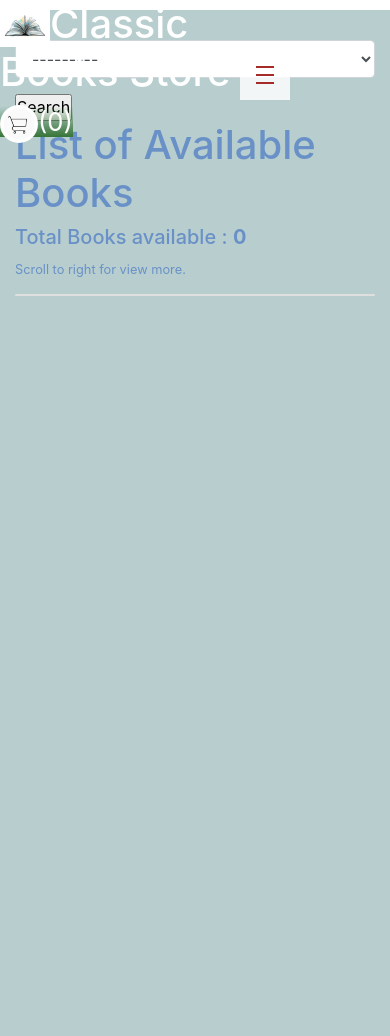
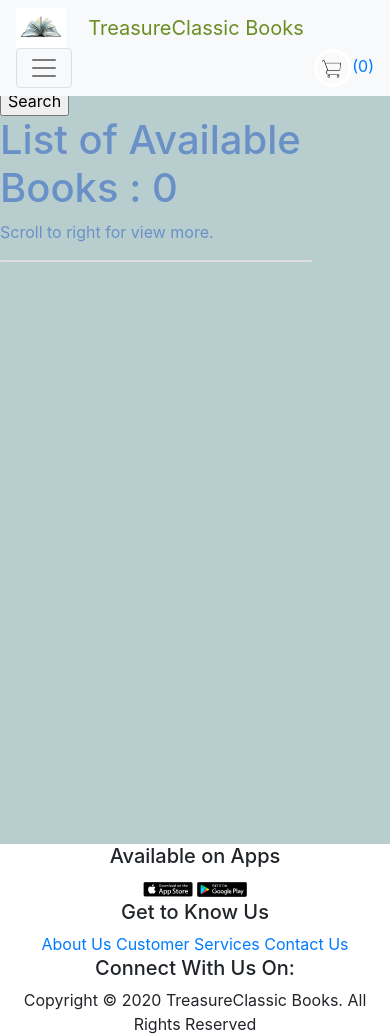
Before and after one commit to Code-Institute-Submissions/assign4-ecommence, a Django app: page /books/all in a window 390 px wide. Before the commit the page ends 296 px from the top, so only its background shows below. Run offline with Django 3.2, Linux system fonts and the light colour scheme; data that the repository does not hold is empty; some libraries are stand-ins or nearby versions.

Commit message:
add flash message on navbar

```diff
--- a/books/templates/books/all_books.template.html
+++ b/books/templates/books/all_books.template.html
@@ -4,16 +4,16 @@
 {%block title%}All Books{%endblock%}
 {%block content%}
 <div id="allbooks">
-    <div class="container">
+        <div class="row">
+            <div class="col-sm-3">
                 <form method="GET">
                     {{form|crispy}}
                     <input type="submit" value="Search">
                 </form>
-
-            <h1>List of Available Books</h1>
-            <h5>Total Books available : <strong>{{number_of_books}}</strong></h5>
-            <small>Scroll to right for view more.</Small>
-            <br/>
+            </div>
+            <div class="col-sm-9">
+                <h1>List of Available Books : {{number_of_books}}</h1>
+                <p>Scroll to right for view more.</p>
                     <div class="card">
                         <div class="scrolling-wrapper-flexbox">
                             {%for book in books%}
@@ -22,7 +22,7 @@
                                 <div class="card-text">
                                     <p><a href="{% url 'view_book' book_id=book.id %}">{{book.title}}</a> </p>
                                     <p>By {{book.authors}}</p>
-                                <p>${{book.cost}}    <a class="btn btn-primary btn-sm" href="{% url 'add_cart' book_id=book.id%}">Add to Cart</a></p>
+                                    <p>${{book.cost}} <a class="btn btn-primary btn-sm" href="{% url 'add_cart' book_id=book.id%}">Add to Cart</a></p>
                                 </div>
                             </div>
                             {%endfor%}
@@ -31,4 +31,6 @@
             </div>
         </div>
 
+</div>
+
 {%endblock%}
--- a/books/templates/books/create_author.template.html
+++ b/books/templates/books/create_author.template.html
@@ -3,7 +3,8 @@
 {%block title%}Author - Create{%endblock%}
 {% load crispy_forms_tags %}
 {%block content%}
-    <div class="container" id="create_author">
+<div class="jumbotron" id="create_author">
+    <div class="container" >
         <h1>Create A New Author</h1>
         <a class="btn btn-info btn-sm" href="{% url 'home' %}">Back</a>
         <form method="POST">
@@ -12,6 +13,6 @@
             <input type="Submit" class="btn btn-primary btn-sm"/>
         </form>
     </div>
-
+</div>
 
 {%endblock%}
--- a/books/templates/books/create_book.template.html
+++ b/books/templates/books/create_book.template.html
@@ -1,6 +1,5 @@
 {% extends 'base.template.html'%}
 {% load crispy_forms_tags %}
-{%load static %}
 {%block title%}Book - Create{%endblock%}
 {%block content%}
     <div class="container" id="create_book">
--- /dev/null
+++ b/static/js/navbar.js
@@ -0,0 +1,6 @@
+$(document).ready(function(){
+    $('.navbar-nav a').click(function(){
+        $('a').removeClass("active");
+        $(this).addClass("active");
+    })
+})
--- a/static/style/styles.css
+++ b/static/style/styles.css
@@ -1,39 +1,35 @@
-*{
-    box-sizing: border-box;
-    padding:0;
+body, html {
+  margin: 0;
+  height: 100%;
+}
+
+/*nav-link color*/
+.nav-link{
+  color:#6B8E23!important;
+}
+/*navbar*/
+.navbar-nav{
+  margin-left: auto;
+
+}
+
+/*footer*/
+.page-footer{
+    text-align: center;
     margin:0;
 }
-body{
-    line-height:1.4;
-}
 
-#right-nav{
-    color:white;
-    padding-right: 155px;
-
-}
-#right-cart{
-   color:white;
-   font-size:1.6rem;
-   background: linear-gradient(180deg,rgba(255,255,255,0) 0%, rgb(53, 116, 53,0.99) 100%);
-}
-.wrapper{
-    max-width: 1000px;
-    margin:auto;
-    overflow: hidden;
-    padding:5px;
-
-}
+/*home page*/
 #home{
+    position: relative;
     height: 100vh;
-    position: relative;
     color:white;
     background-image:url("/static/images/bg-image.jpg");
     background-position: center;
     background-repeat: no-repeat;
     background-size: cover;
 }
-
+/*home center banner*/
 #home .banner-text{
     display:flex;
     flex-direction: column;
@@ -42,154 +38,32 @@ body{
     text-align:center;
     height:100%;
 }
+/*home h1*/
 .banner-text h1{
     font-size: 2.7rem;
     background: linear-gradient(180deg,rgba(255,255,255,0) 0%, rgb(53, 116, 53,0.99) 100%);
 
 }
-
+/*home p*/
 .banner-text p{
     font-size: 1.3rem;
     background: linear-gradient(180deg,rgba(255,255,255,0) 0%, rgb(53, 116, 53,0.99) 100%);
 }
-/*button css*/
+/*home -button css*/
 .btn-area{
     display: inline-block;
     border:none;
     background-color:rgba(255, 255, 255, 0.815);
-    color:brown;
+    color:#6B8E23;
     padding:12px 24px;
     margin-top:16px;
     text-decoration: none;
     transition: opacity 0.4s ease;
 }
+/*effect when mouse on button*/
 .btn-area:hover{
-    opacity: 0.8;
-}
-
-/* navigation*/
-.nav-area{
-    position:fixed;
-    top:0;
-    right:0;
-    z-index:1;
-}
-.nav-area .books-menu{
-    position: absolute;
-    top:50px;
-    right:100px;
-    z-index: 2;
-    cursor: pointer;
-    width:50px;
-    height:50px;
-    opacity:0;
-}
-
-.nav-area .nav-icon{
-    position: absolute;
-    top:50px;
-    right:100px;
-    z-index: 1;
-    width:50px;
-    height:50px;
-    padding:16px;
-    background-color:rgba(255, 255, 255, 0.815);
-    display:flex;
-    align-items: center;
-    justify-content: center;
-}
-.nav-area .nav-icon > div{
-    display: flex;
-    align-items: center;
-    justify-content: center;
-    transition: 0.4s ease;
-    position:  relative;
-    width: 100%;
-    height:2px;
-    background-color: brown;
-}
-.nav-area .nav-icon > div::before,
-.nav-area .nav-icon > div:after{
-    content:'';
-    position: absolute;
-    z-index: 1;
-    top:-8px;
-    width: 100%;
-    height:2px;
-    background-color: brown;
-}
-.nav-area .nav-icon > div:after{
-    top:8px;
-}
-.nav-area .books-menu:checked+ .nav-icon>div{
-    transform: rotate(135deg);
-}
-.nav-area .books-menu:checked+ .nav-icon>div:before,
-.nav-area .books-menu:checked+ .nav-icon>div:after{
-    top:0;
-    transform: rotate(90deg);
-
-}
-.nav-area .books-menu:checked:hover+ .nav-icon>div:{
-    transform: rotate(225deg);
-}
-
-.nav-area .books-menu:checked ~ .nav-menu{
-    visibility: visible;
-
-}
-.nav-area .books-menu:checked ~ .nav-menu >div{
-    transform:scale(1);
-    transition-duration: 0.8s;
-}
-
-.nav-area .books-menu:checked ~ .nav-menu >div>div{
-    opacity: 1;
-    transition:opacity 0.5s ease;
-}
-
-.nav-area .nav-menu{
-    display: flex;
-    align-items:center;
-    justify-content: center;
-    position: fixed;
-    top:0;
-    right:0;
-    width: 100%;
-    height: 100%;
-    visibility: hidden;
-    overflow: hidden;
-}
-.nav-area .nav-menu > div{
-    display: flex;
-    flex:none;
-    align-items:center;
-    justify-content: center;
-    transform: scale(0);
-    transition:0.5s ease;
-    background:rgba(222,183,135, 0.98);
-    border-radius: 50%;
-    width: 200vw;
-    height: 200vh;
-}
-
-.nav-area .nav-menu >div >div{
-    text-align: center;
-    max-width: 90vw;
-    max-height:100vh;
-    opacity: 0;
-    transition:opacity 0.5s ease;
-}
-.nav-area .nav-menu >div >div >ul>li{
-    list-style: none;
+    background-color: #FFDAB9;
     color:brown;
-    font-size: 24px;
-    padding: 16px;
-}
-.nav-area .nav-menu >div >div >ul>li>a{
-    color:inherit;
-    text-decoration: none;
-    transition : color 0.5s ease;
 }
 
 /*all books page*/
@@ -201,8 +75,7 @@ body{
 }
 
 .card {
-  width:100%;
-  margin-top: 15px;
+  width:80%;
 }
 
 .scrolling-wrapper-flexbox {
@@ -216,14 +89,12 @@ body{
 }
 
 .card-body {
-  padding: 5px 8px;
-  margin: 8px;
   border-radius: 5px;
   background: transparent;
 }
 .card-body img{
     width: 350px;
-    height: 60vh;
+    height: 50vh;
 }
 .scrolling-wrapper, .scrolling-wrapper-flexbox {
 
@@ -233,14 +104,11 @@ body{
     display: none;
   }
 }
-#allbooks .container{
-    margin-top: 10px;
-}
-
 .card-text{
     text-align: center;
     font-size: 1rem;
     font-weight: bold;
+    width: 350px;
 }
 
 /* Create book*/
--- a/templates/base.template.html
+++ b/templates/base.template.html
@@ -2,14 +2,11 @@
 <!DOCTYPE html>
 <html lang="en">
   <head>
-    <meta charset="utf-8" />
-    <meta
-      name="viewport"
-      content="width=device-width, initial-scale=1, shrink-to-fit=no"
-    />
+    <!-- Required meta tags -->
+    <meta charset="utf-8">
+    <meta name="viewport" content="width=device-width, initial-scale=1, shrink-to-fit=no">
     <!-- Bootstrap CSS -->
-    <link
-      rel="stylesheet"
+    <link rel="stylesheet"
       href="https://stackpath.bootstrapcdn.com/bootstrap/4.5.0/css/bootstrap.min.css"
       integrity="sha384-9aIt2nRpC12Uk9gS9baDl411NQApFmC26EwAOH8WgZl5MYYxFfc+NcPb1dKGj7Sk"
       crossorigin="anonymous"
@@ -18,49 +15,44 @@
     <title>{%block title%}{%endblock%}</title>
   </head>
   <body>
-    <div class="nav-area" >
-      <h1 id="right-nav">
-      <img src="/static/images/icon.jpg" style="width: 50px;">Classic Books Store</h1>
-      <a href="{% url 'view_cart' %}" id="right-cart"><img src="/static/images/shopping_cart.jpg" style="width: 38px;border-radius:50%">({{number_of_items}})</a>
-      <input type="checkbox" class="books-menu" />
-      <div class="nav-icon">
-        <div></div>
-      </div>
-      <div class="nav-menu">
-        <div>
-          <div>
-            <ul>
-                <li><a href="{% url 'home' %}">Home</a></li>
-                <li><a href="{% url 'books' %}">Books</a></li>
-                <li><a href="{% url 'all_authors' %}">Authors</a></li>
-                <li><a href="{% url 'view_cart' %}">Cart</a></li>
+    <!--navigation bar-->
+    <nav class="navbar navbar-expand-lg navbar-light bg-light fixed-top">
+        <img src="/static/images/icon.jpg" style="width: 50px;" alt="icon">
+        <a class="navbar-brand" href="{% url 'home' %}" style="color:#6B8E23">TreasureClassic Books</a>
+        <a class="nav-item nav-link" href="{% url 'home' %}">
+        <!--message on the navbar-->
+        {%if messages %}
+            <span class="alert alert-success">{%for message in messages %}{{message}} {%endfor%}</span>
+        {%endif%}</a>
+        <!--collapse button-->
+        <button class="navbar-toggler" type="button" data-toggle="collapse" data-target="#navbarToggler" aria-controls="navbarToggler" aria-expanded="false" aria-label="Toggle navigation">
+        <span class="navbar-toggler-icon"></span>
+        </button>
+        <!--navigation item-->
+        <div class="collapse navbar-collapse" id="navbarToggler">
+            <div class="navbar-nav mr-auto mt-2 mt-lg-0">
+                    <a class="nav-item nav-link" href="{% url 'home' %}">Home</a>
+                    <a class="nav-item nav-link" href="{% url 'books' %}">Books</a>
+                    <a class="nav-item nav-link" href="{% url 'all_authors' %}">Authors</a>
+                    <a class="nav-item nav-link" href="{% url 'view_cart' %}">Cart</a>
                     {% if user.is_authenticated and user.is_superuser %}
-                <li><a href="{% url 'create_book' %}">Add a book</a></li>
-                <li><a href="{% url 'create_author' %}">Add a Author</a></li>
+                    <a class="nav-item nav-link" href="{% url 'create_book' %}">Add a book</a>
+                    <a class="nav-item nav-link" href="{% url 'create_author' %}">Add a Author</a>
                     {% endif %}
                     {% if user.is_authenticated %}
-                <li><a href="{% url 'account_logout' %}">Sign Out</a></li>
+                    <a class="nav-item nav-link" href="{% url 'account_logout' %}">Sign Out</a>
                     {% else %}
-                <li><a href="{% url 'account_login' %}">Login</a></li>
-                <li><a href="{% url 'account_signup' %}">Sign Up</a></li>
+                    <a class="nav-item nav-link" href="{% url 'account_login' %}">Login</a>
+                    <a class="nav-item nav-link" href="{% url 'account_signup' %}">Sign Up</a>
                     {% endif %}
-            </ul>
+
             </div>
         </div>
-      </div>
-    </div>
-    <div class="container">
-      {%if messages %}
-      <div class="alert alert-success">
-        {%for message in messages %}
-        <div>
-          {{message}}
-        </div>
-        {%endfor%}
-      </div>
-      {%endif%}
-    </div>
-    {%block content %} {%endblock%}
+        <a href="{% url 'view_cart' %}" ><img src="/static/images/shopping_cart.jpg" alt="shopping_cart" style="width: 38px;border-radius:50%">({{number_of_items}})</a>
+    </nav>
+
+    {%block content %}
+     {%endblock%}
 
     <!-- Optional JavaScript -->
     <!-- jQuery first, then Popper.js, then Bootstrap JS -->
@@ -78,6 +70,35 @@
       integrity="sha384-OgVRvuATP1z7JjHLkuOU7Xw704+h835Lr+6QL9UvYjZE3Ipu6Tp75j7Bh/kR0JKI"
       crossorigin="anonymous"
     ></script>
+    <script src="{% static 'js/navbar.js' %}"></script>
+    <!--link to different html special javascript-->
     {%block js%}{%endblock%}
   </body>
+  <!--Footer-->
+  <footer class="page-footer">
+    <div class="container">
+        <div class="row">
+            <div class="col-sm-12 col-md-6">
+                <h5>Available on Apps</h5>
+                <a href="https://www.apple.com/uk/ios/app-store/"><img src="/static/images/appstore.svg" style="width: 50px;" alt="apple"></a>
+				<a href="https://play.google.com/store?hl=en"><img src="/static/images/google-play.svg" style="width: 50px;" alt="google"></a>
+			</div>
+            <div class="col-sm-12 col-md-6">
+                <h5>Get to Know Us</h5>
+                <a href="#">About Us</a>
+                <a href="#">Customer Services</a>
+                <a href="#">Contact Us</a>
+                <h5>Connect With Us On:</h5>
+				<a href="https://www.instagram.com/?hl=en"><span class="media"><i class="fab fa-instagram"></i></span></a>
+				<a href="https://www.pinterest.com/"><span class="media"><i class="fab fa-pinterest"></i></span></a>
+				<a href="https://github.com/Oraclebun/"><span class="media"><i class="fab fa-github"></i></span></a>
+            </div>
+        </div>
+    </div>
+    <div class="footer-copyright">
+            <div class="container">
+                Copyright © 2020 TreasureClassic Books. All Rights Reserved
+            </div>
+    </div>
+ </footer>
 </html>
```
Also changed, not shown: books/templates/books/all_authors.template.html (+3 -4 lines), books/templates/books/index.template.html (+12 -10 lines), static/images/appstore.svg (added), static/images/google-play.svg (added). Lines whose indentation alone changed are shown as unchanged.
